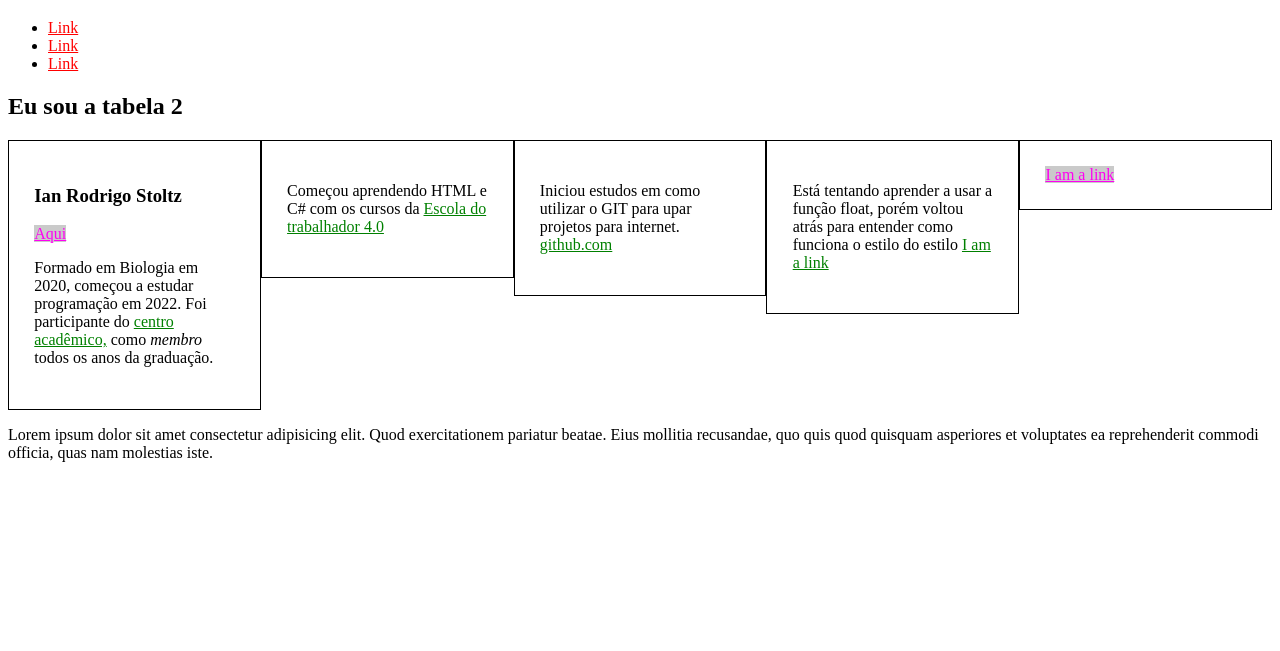
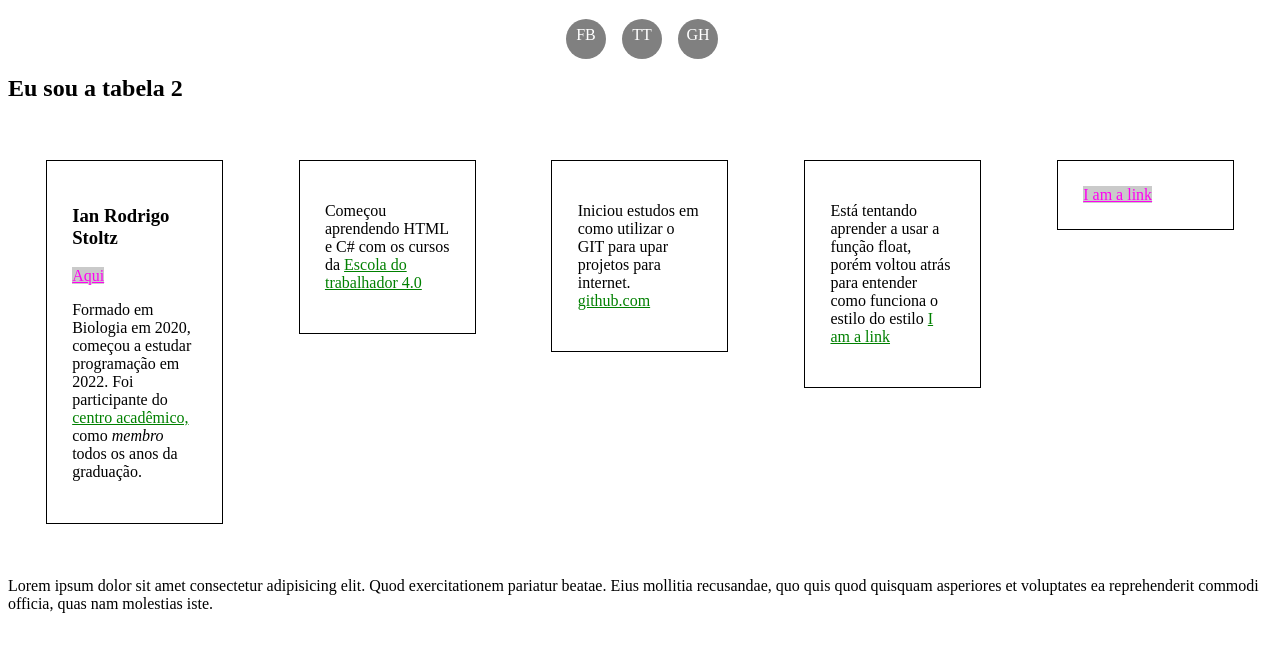
Before and after one commit to IanStoltz/ianstoltz.github.io, a plain HTML site: page index.html in a window 1280 px wide. Shown: the part 61-712 px from the top of the page. Drawn offline with Linux system fonts and the light colour scheme.

Commit message:
Sexto commit

```diff
--- a/index.html
+++ b/index.html
@@ -10,16 +10,16 @@
 
         /* Global */
         a {
-            color: red;
+            box-sizing: border-box;
+            color: #fff;
+
         }
 
         /* Classes */
         .Classe1 {
+            margin:auto;
+            max-width: 600;
             overflow: hidden;
-        }
-
-        .lorem {
-            /* clear: both; */
         }
 
         .link-verde {
@@ -31,8 +31,9 @@
             box-sizing: border-box ;
             font-size: 1rem;
             float: left;
+            margin: 3%;
             padding: 2%;
-            width: 20%;
+            width: 14%;
         }
 
         .Classe3 {
@@ -44,21 +45,51 @@
             background-color: rgba(150,150,150,0.5);
         }
 
+        .links {
+            background-color: grey;
+            border-radius: 99px;
+            box-sizing: border-box;
+            display: inline-block;
+            font-size: 1rem;
+            font-style: Helvetica;
+            height: 2.5em;
+            line-height: 1;
+            padding-top: 0.5em;
+            text-align: center;
+            text-decoration: none;
+            vertical-align: middle;
+            width: 2.5em;
+        }
+
+        .social-list{
+            list-style: none;
+            padding: 0%;
+            text-align: center;
+
+        }
+
+        .social-list > li {
+            display:inline-block;
+            margin: 0em 0.5em;
+            width: 36px;
+            height: 36px;
+        }
+
     </style>
 </head>
     <body>
         <h1>
             Eu sou a tabela um
         </h1>
-            <ul>
+            <ul class="social-list">
                 <li>
-                    <a href="http://example.com/">Link</a>
+                    <a href="http://example.com/" class="links">FB</a>
                 </li>
                 <li>
-                    <a href="http://example.com/">Link</a>
+                    <a href="http://example.com/" class="links">TT</a>
                 </li>
                 <li>
-                    <a href="http://example.com/">Link</a>
+                    <a href="http://example.com/" class="links">GH</a>
                 </li>
             </ul>
 
```
